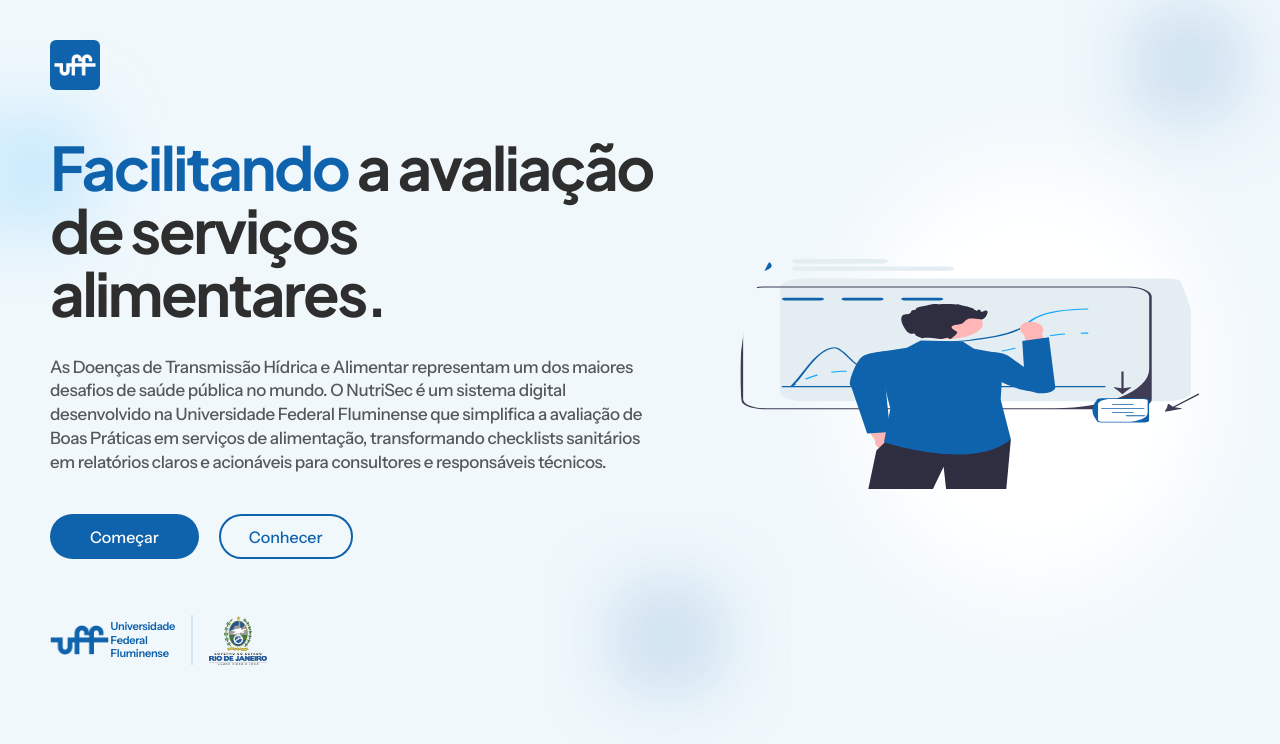
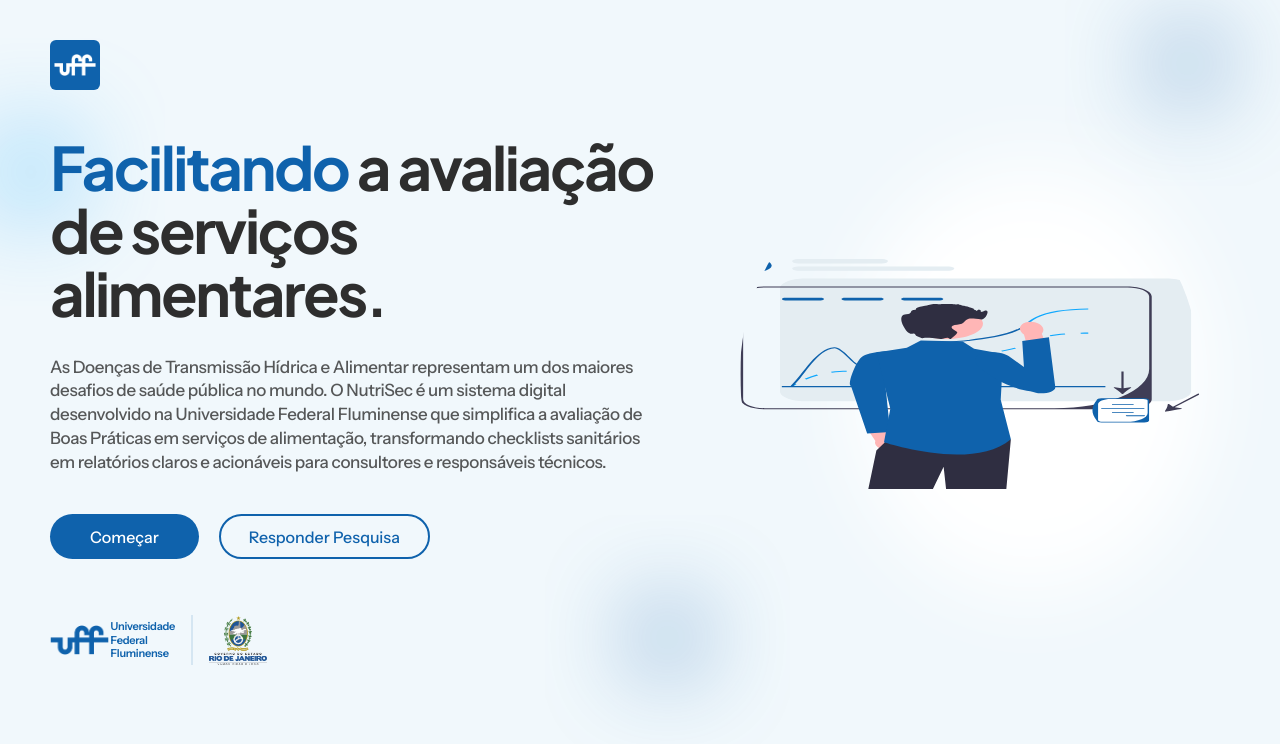
Before and after one commit to cakocaito/nutrion-web, a Next.js app: page / in a window 1280 px wide. Shown: the top 744 px of the page. Built offline with nearby package versions, Linux system fonts and the light colour scheme; no server answers.

Commit message:
swap Conhecer for RedCap survey CTA; turn sobre header CTA into label. [feat]

```diff
--- a/app/page.tsx
+++ b/app/page.tsx
@@ -101,12 +101,14 @@ export default function LandingPage() {
           >
             Começar
           </Link>
-          <Link
-            href="/sobre"
+          <a
+            href="https://redcap.uff.br/redcap/surveys/?s=TPJ4PMEMDL7AA98X"
+            target="_blank"
+            rel="noopener noreferrer"
             className="inline-flex h-[45px] items-center justify-center rounded-full border-2 border-[#0f62ac] px-7 text-[16px] font-medium text-[#0f62ac] transition-colors hover:bg-[#0f62ac]/5"
           >
-            Conhecer
-          </Link>
+            Responder Pesquisa
+          </a>
         </div>
 
         {/* Partner logos */}
--- a/app/sobre/page.tsx
+++ b/app/sobre/page.tsx
@@ -66,12 +66,9 @@ export default function SobrePage() {
               NutriSec
             </span>
           </Link>
-          <Link
-            href="/login"
-            className="inline-flex h-[36px] items-center justify-center rounded-full bg-[#0f62ac] px-5 text-[13px] font-semibold text-white transition-colors hover:bg-[#0f62ac]/90"
-          >
-            Começar
-          </Link>
+          <span className="text-[14px] font-semibold text-[#2e2e2e]">
+            Sobre
+          </span>
         </div>
       </header>
 
```
